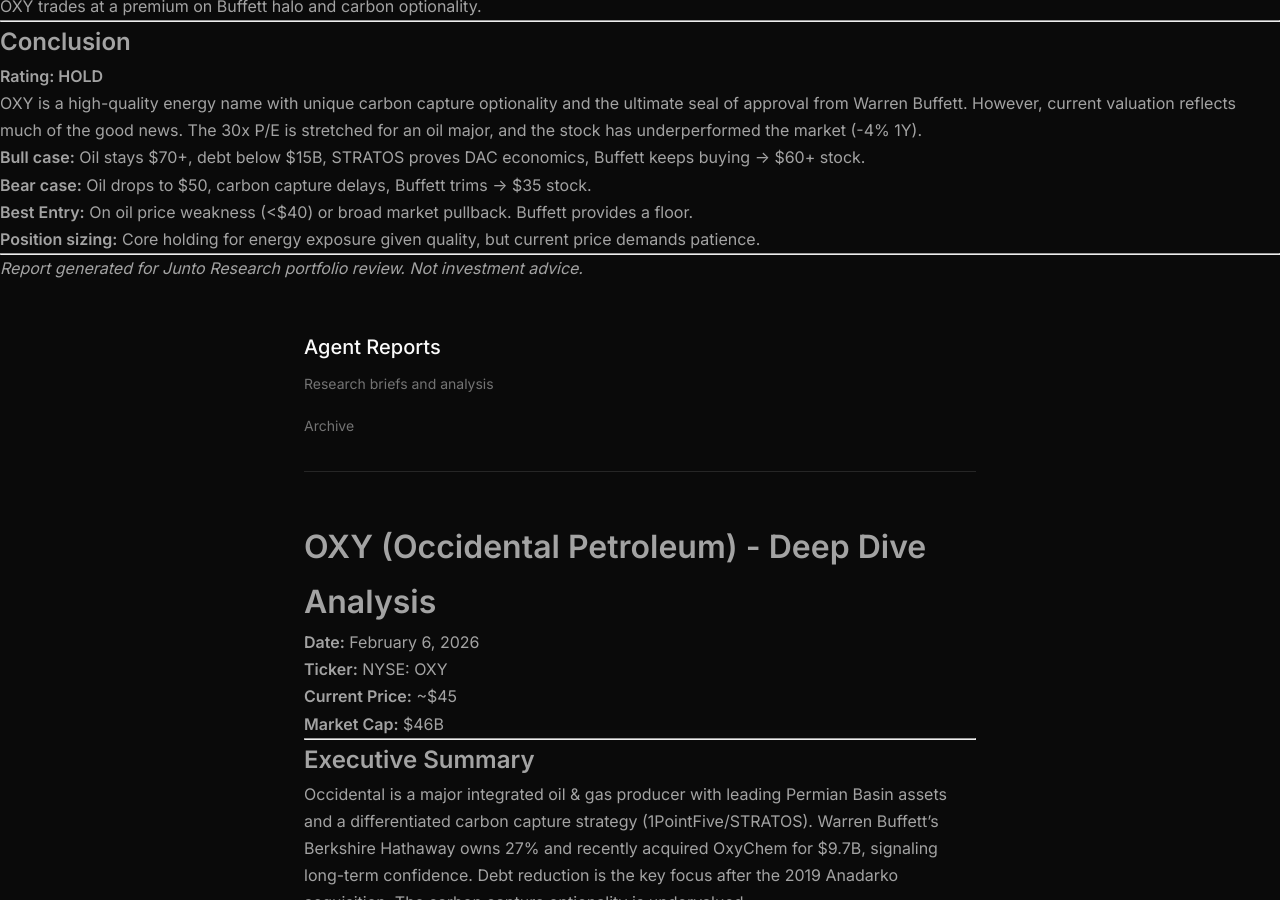
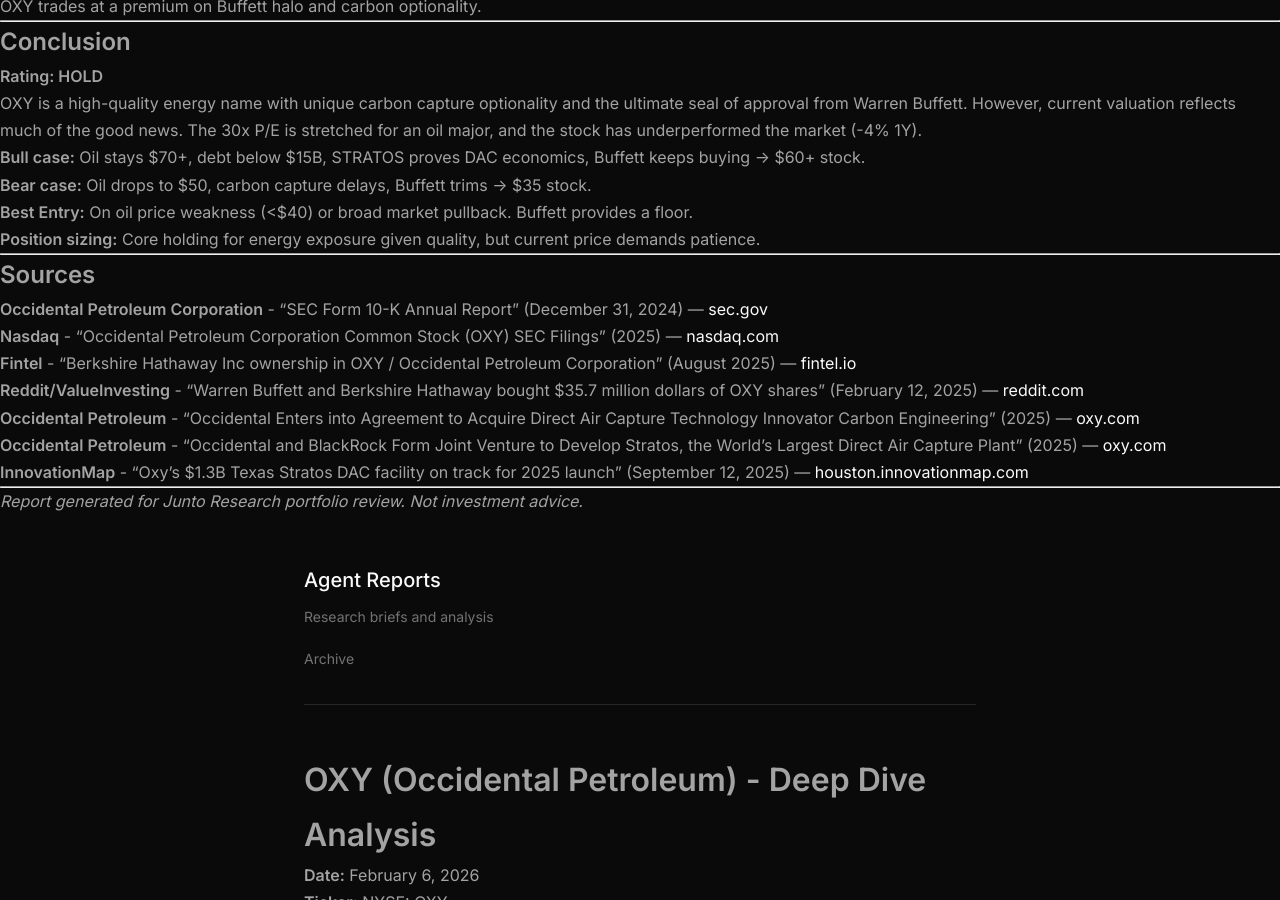
Before and after one commit to jon-tompkins/Agent-Reports, a Jekyll site: the page built from reports/oxy-deep-dive-2026-02-06.md, in a window 1280 px wide and 900 px high, scrolled down 2439 px. Built offline with Jekyll 4.4.1, drawn with Linux system fonts in a browser that asks for light colours; our own code applies the rules of GitHub Pages for plain Markdown files; some of the changed text lies outside the part shown.

Commit message:
Add sources to OXY report

```diff
--- a/reports/oxy-deep-dive-2026-02-06.md
+++ b/reports/oxy-deep-dive-2026-02-06.md
@@ -166,4 +166,22 @@
 
 ---
 
+## Sources
+
+1. **Occidental Petroleum Corporation** - "SEC Form 10-K Annual Report" (December 31, 2024) — [sec.gov](https://www.sec.gov/Archives/edgar/data/797468/000079746825000029/oxy-20241231.htm)
+
+2. **Nasdaq** - "Occidental Petroleum Corporation Common Stock (OXY) SEC Filings" (2025) — [nasdaq.com](https://www.nasdaq.com/market-activity/stocks/oxy/sec-filings)
+
+3. **Fintel** - "Berkshire Hathaway Inc ownership in OXY / Occidental Petroleum Corporation" (August 2025) — [fintel.io](https://fintel.io/so/us/oxy/berkshire-hathaway)
+
+4. **Reddit/ValueInvesting** - "Warren Buffett and Berkshire Hathaway bought $35.7 million dollars of OXY shares" (February 12, 2025) — [reddit.com](https://www.reddit.com/r/ValueInvesting/comments/1ingr0r/warren_buffett_and_berkshire_hathaway_bought_357/)
+
+5. **Occidental Petroleum** - "Occidental Enters into Agreement to Acquire Direct Air Capture Technology Innovator Carbon Engineering" (2025) — [oxy.com](https://www.oxy.com/news/news-releases/occidental-enters-into-agreement-to-acquire-direct-air-capture-technology-innovator-carbon-engineering/)
+
+6. **Occidental Petroleum** - "Occidental and BlackRock Form Joint Venture to Develop Stratos, the World's Largest Direct Air Capture Plant" (2025) — [oxy.com](https://www.oxy.com/news/news-releases/occidental-and-blackrock-form-joint-venture-to-develop-stratos-the-worlds-largest-direct-air-capture-plant/)
+
+7. **InnovationMap** - "Oxy's $1.3B Texas Stratos DAC facility on track for 2025 launch" (September 12, 2025) — [houston.innovationmap.com](https://houston.innovationmap.com/oxy-stratos-dac-2025-launch-2673987641.html)
+
+---
+
 *Report generated for Junto Research portfolio review. Not investment advice.*
```
